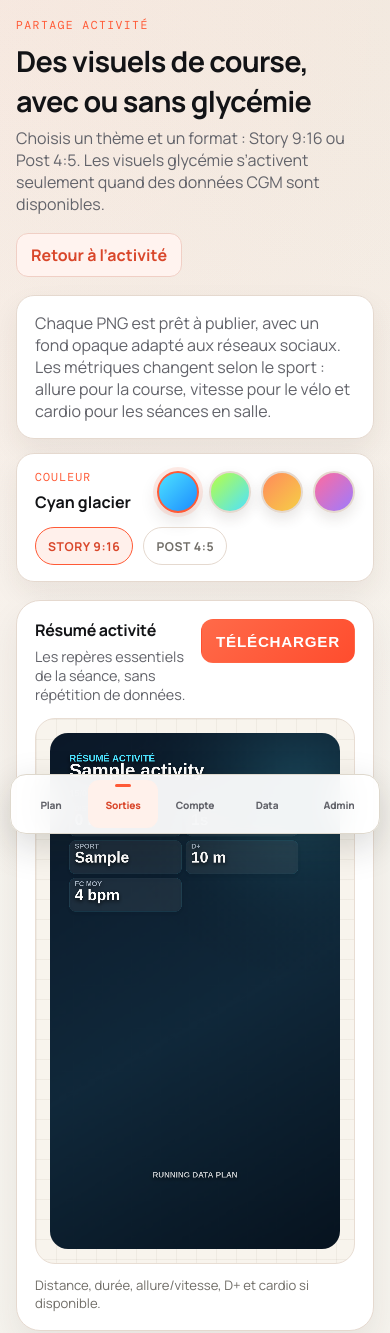
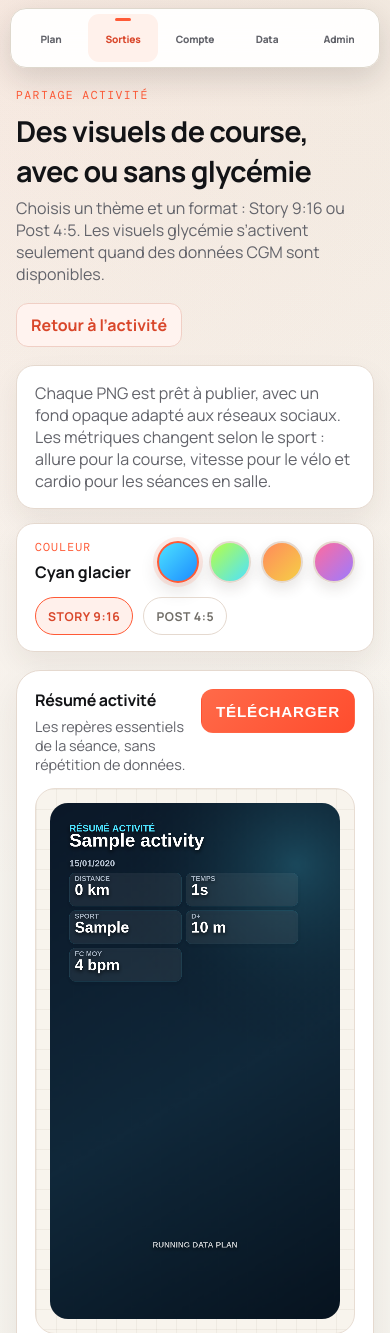
Before and after one commit to hoeltb-code/strava-glucoseV2, a FastAPI app: page /ui/user/1/activity/1/share in a window 390 px wide. Shown: the top 1333 px of the page. Run offline with FastAPI, Linux system fonts and the light colour scheme; the visitor is signed in with stand-in values (Sample User, id 1); tables that the repository leaves empty hold one stand-in row (values such as "Sample post"); parts of the project's set-up code (start-up, migrations or seed data) failed here and were passed over; some web fonts are replaced.

Commit message:
Place le menu mobile en haut de l'écran

```diff
--- a/templates/base.html
+++ b/templates/base.html
@@ -575,14 +575,15 @@
     }
 
     @media (max-width: 860px) {
-      body { padding-bottom: 82px; }
+      body { padding-top:calc(70px + env(safe-area-inset-top)); padding-bottom:0; }
       body > header.is-authenticated { display:none; }
 
       .mobile-bottom-nav {
         position: fixed;
         left: 10px;
         right: 10px;
-        bottom: max(10px, env(safe-area-inset-bottom));
+        top:max(8px, env(safe-area-inset-top));
+        bottom:auto;
         display: flex;
         justify-content: stretch;
         align-items: center;
@@ -591,7 +592,7 @@
         background:rgba(255,255,255,.94);
         border:1px solid #ded8cd;
         border-radius:16px;
-        box-shadow:0 12px 36px rgba(32,29,24,.17);
+        box-shadow:0 10px 30px rgba(32,29,24,.15);
         backdrop-filter:blur(18px) saturate(1.15);
         z-index: 1001;
       }
```
